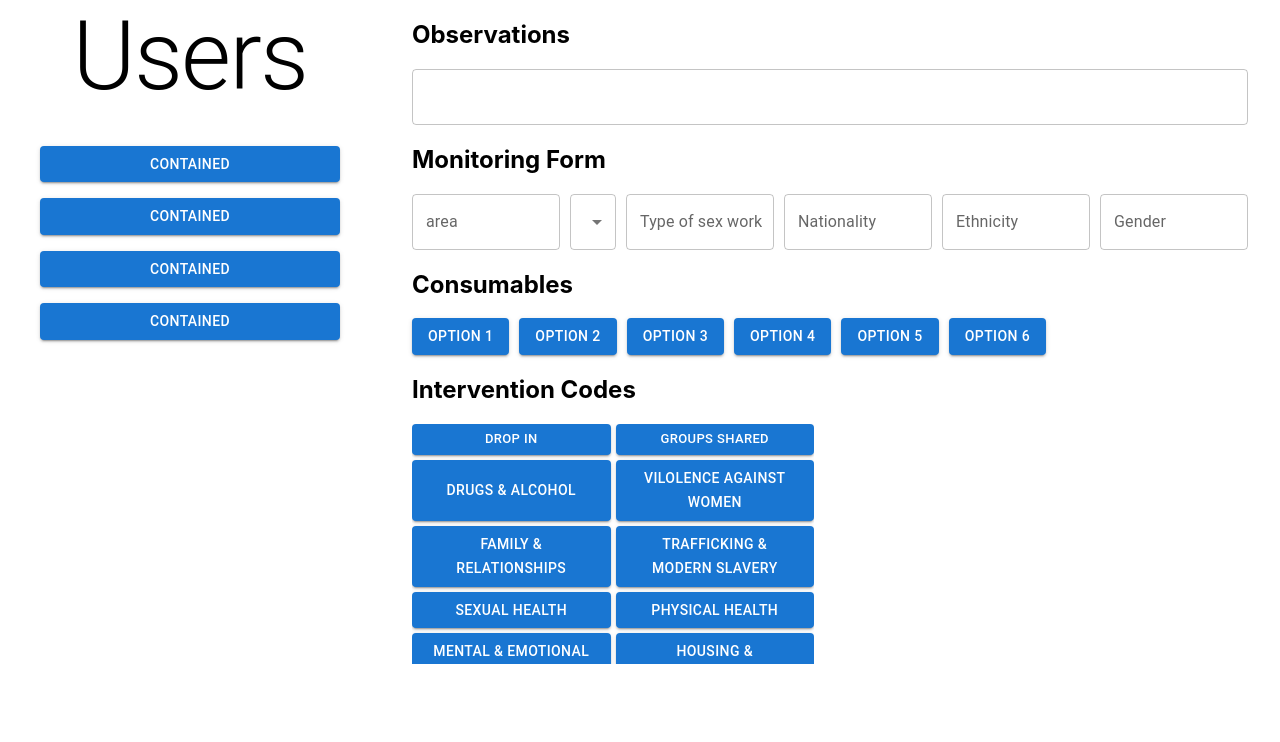
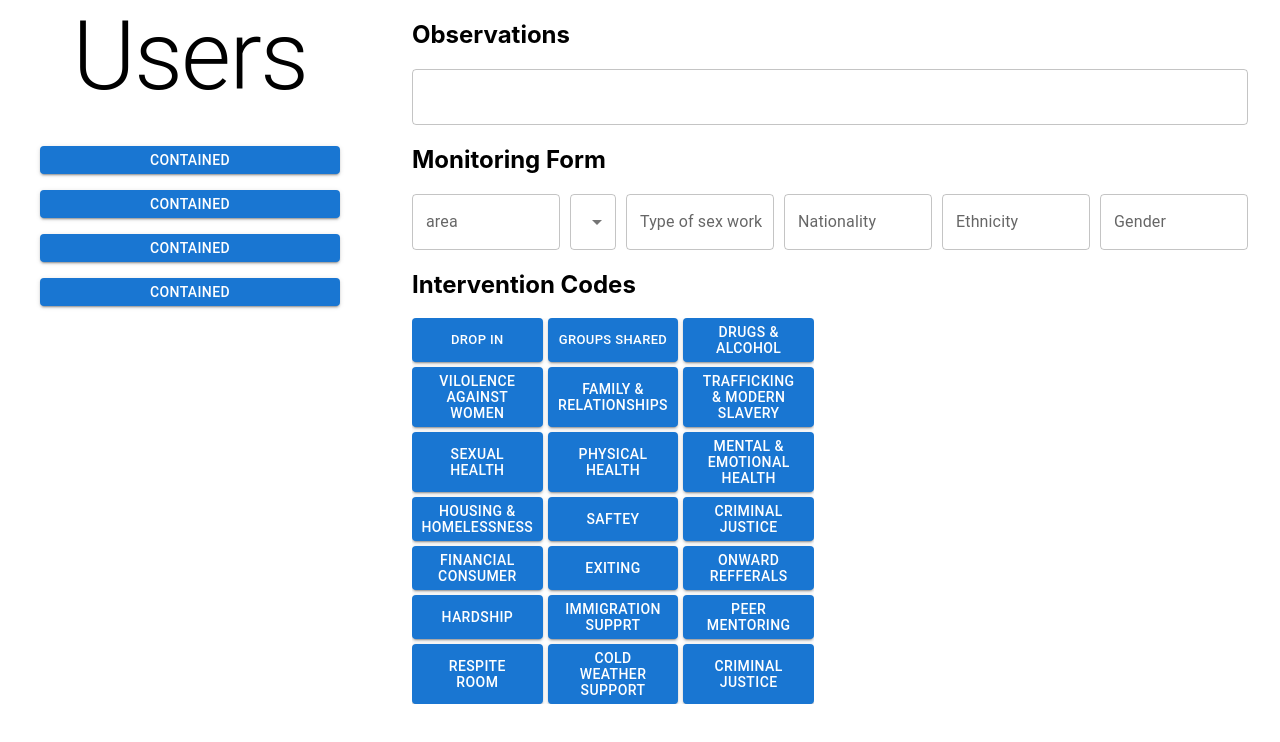
Before and after one commit to EddyDavies/mash, a React (Create React App) app: page / in a window 1280 px wide. Shown: the top 742 px of the page. Built offline with nearby package versions, Linux system fonts and the light colour scheme.

Commit message:
force line height to fix scroll bug

```diff
--- a/src/features/main-form/Form.js
+++ b/src/features/main-form/Form.js
@@ -76,14 +76,12 @@ export function MainForm({ users, setusers }) {
             variant="outlined"
             fullWidth
             onChange={(e) => handleChange(e)}
-          >
-            THIS WILL BE TEXT AREA
-          </TextField>
+          ></TextField>
         </div>
 
         <MonitoringSection />
 
-        <div className={styles.container}>
+        {/* <div className={styles.container}>
           <h2>Consumables</h2>
           <div className={styles.options_container}>
             <Button variant="contained">Option 1</Button>
@@ -93,7 +91,7 @@ export function MainForm({ users, setusers }) {
             <Button variant="contained">Option 5</Button>
             <Button variant="contained">Option 6</Button>
           </div>
-        </div>
+        </div> */}
 
         <div className={styles.container}>
           <h2>Intervention Codes</h2>
--- a/src/features/main-form/Form.module.css
+++ b/src/features/main-form/Form.module.css
@@ -35,11 +35,10 @@
 .interventionOptions {
   gap: 5px;
   display: grid;
-  grid-template-columns: 1fr 1fr;
+  grid-template-columns: 1fr 1fr 1fr;
   grid-template-rows: auto;
   flex: 1;
   overflow: scroll;
-  height: 30vh;
 }
 
 .interventionItems {
@@ -48,10 +47,14 @@
   grid-template-columns: 1fr 1fr;
   gap: 5px;
   flex: 1;
-  height: 30vh;
+
   overflow: scroll;
 }
 
 h2 {
   margin-right: auto;
 }
+
+button {
+  line-height: 1rem !important;
+}
```
